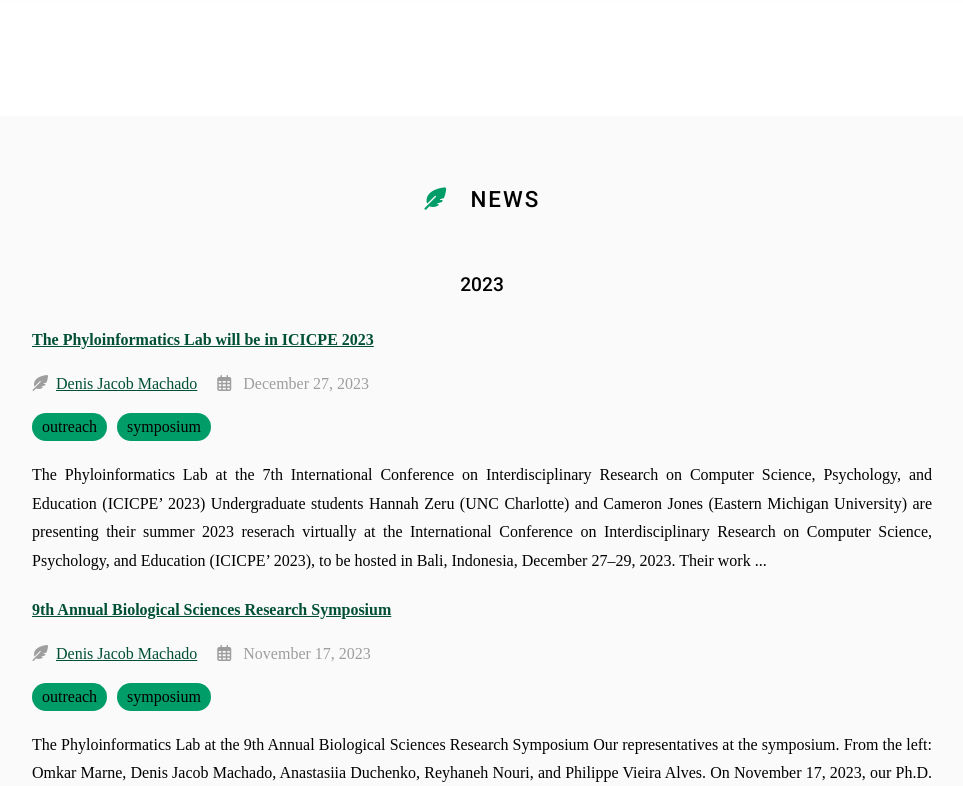
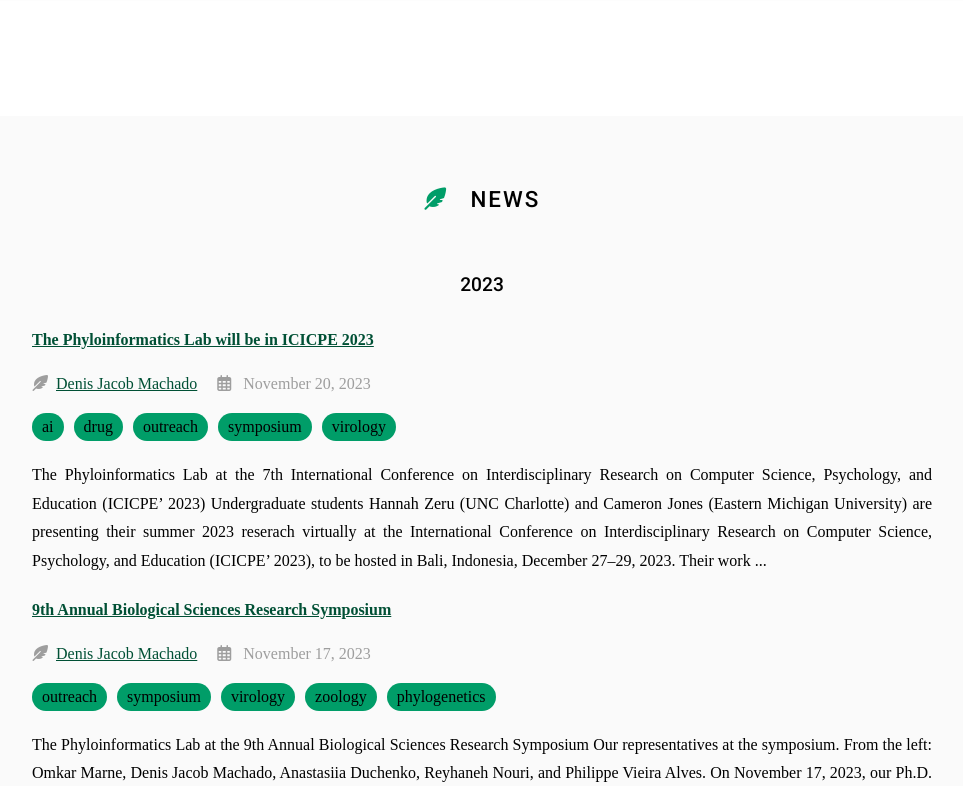
Before and after one commit to machadodj/machadodj.github.io, a Jekyll site: the page built from news/index.md, in a window 1280 px wide and 900 px high, cut to the strip 114-900 px from the top of the window. Shown: the whole strip, without its empty margins (158-1121 px from the left). Built offline with Jekyll 4.4.1, drawn with Linux system fonts in a browser that asks for light colours; nearby versions of some CDN libraries; some web fonts are replaced.

Commit message:
News
Updated the last two news about symposia.

```diff
--- a/_posts/2023-11-17-Symposium.md
+++ b/_posts/2023-11-17-Symposium.md
@@ -3,6 +3,9 @@ title: 9th Annual Biological Sciences Research Symposium
 tags:
   - outreach
   - symposium
+  - virology
+  - zoology
+  - phylogenetics
 author: Denis Jacob Machado
 member: Denis_Jacob_Machado
 ---
--- a/_posts/2023-12-27-ICICPE2023.md
+++ b/_posts/2023-11-20-ICICPE.md
@@ -1,8 +1,11 @@
 ---
 title: The Phyloinformatics Lab will be in ICICPE 2023
 tags:
+  - ai
+  - drug
   - outreach
   - symposium
+  - virology
 author: Denis Jacob Machado
 member: Denis_Jacob_Machado
 ---
```
